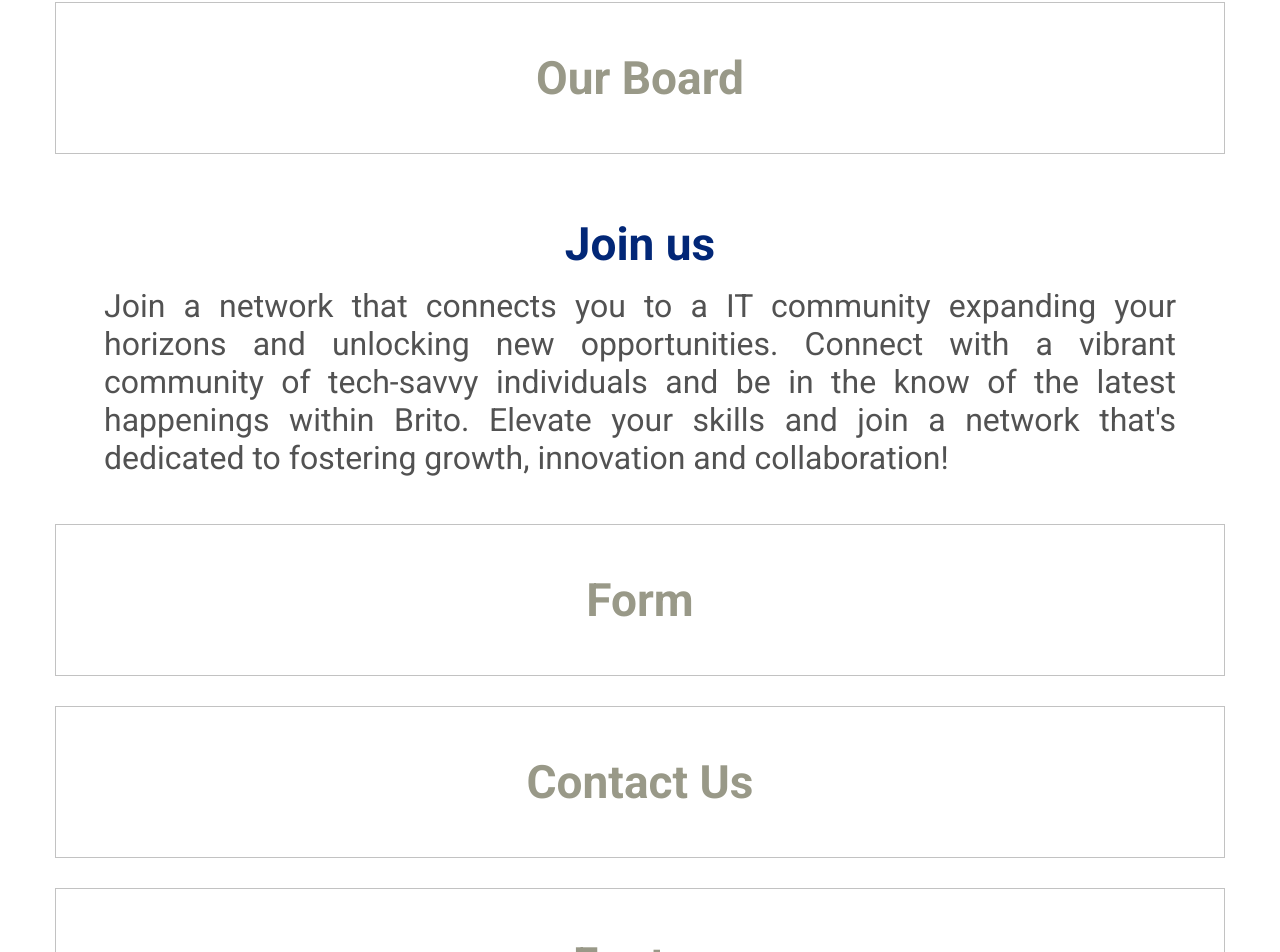
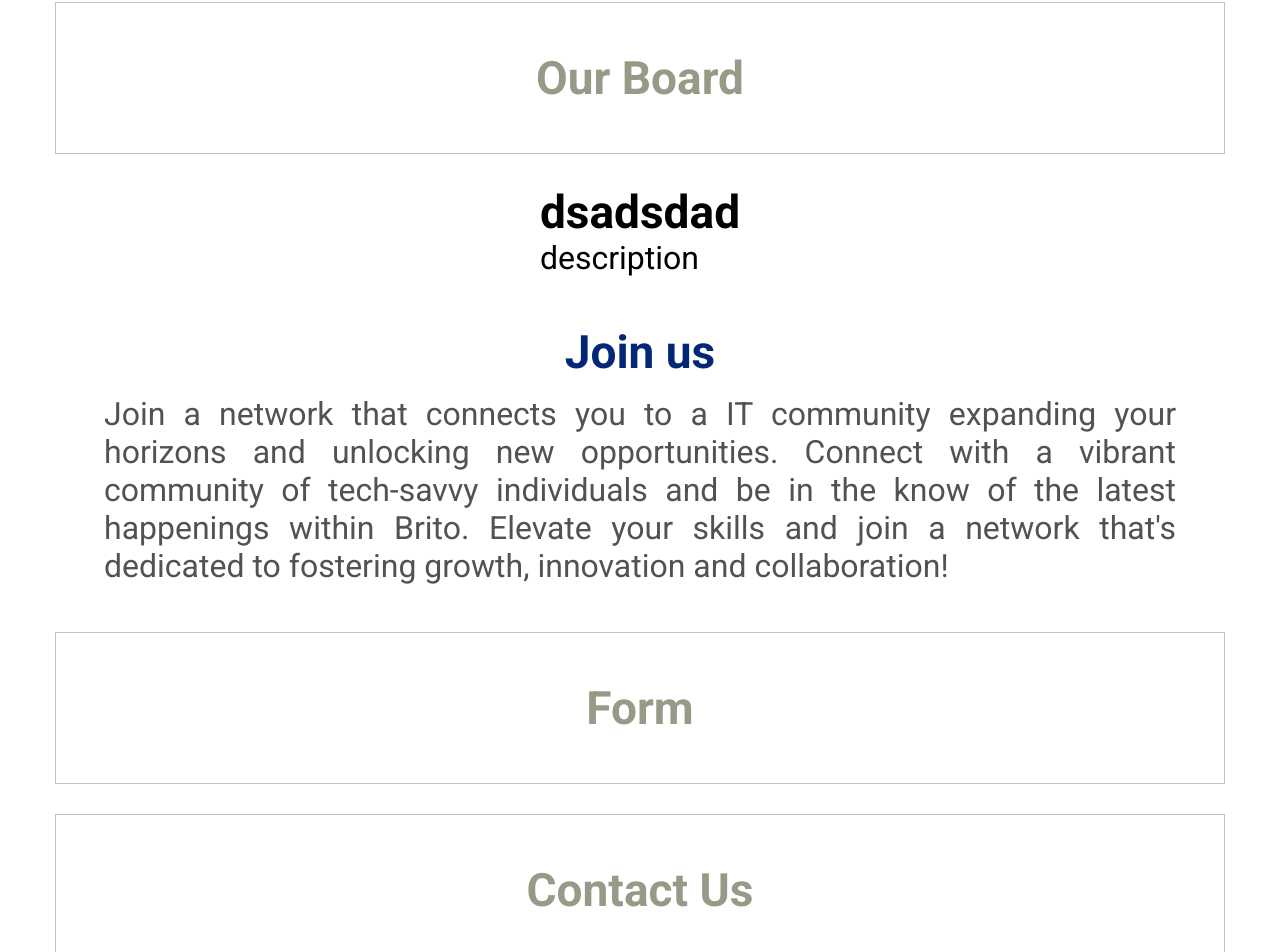
Before and after one commit to brito-ca/brito-website, a Next.js app: page / in a window 1280 px wide. Shown: the part 1011-1963 px from the top of the page. Built offline with nearby package versions, Linux system fonts and the light colour scheme.

Commit message:
i'll be back

```diff
--- a/components/Board/Board.jsx
+++ b/components/Board/Board.jsx
@@ -1,11 +1,14 @@
 import styles from '@/styles/Board.module.css';
 
 const Board = (props) => {
-    const {title} = props;
-    return(
-        <div className={styles.container}>
-            <div className={styles.board_title_container}>
-                <h1 className={styles.board_title_text}>{title}</h1>
+    const { title } = props;
+    return (
+        <div className='flex-row-center'>
+            <div >
+                <h3 >{title}</h3>
+                <div className='body1 b1'>
+                    <p>{'description'}</p>
+                </div>
             </div>
         </div>
     );
--- a/pages/index.jsx
+++ b/pages/index.jsx
@@ -1,6 +1,7 @@
 import Head from 'next/head';
 import { AppLayout, Placeholder } from '@/components';
 import Link from 'next/link';
+import Board from '@/components/Board/Board';
 import Banner from '@/components/Banner/Banner';
 import labels from '@/constants/labels.en';
 
@@ -20,6 +21,7 @@ export default function Home() {
         <Banner title={labels.ourMission.title} description={labels.ourMission.description}/>
         <Banner title={labels.ourVision.title} description={labels.ourVision.description}/>
         <Placeholder title='Our Board' />
+        <Board title='dsadsdad'/>
         <Banner title={labels.joinUs.title} description={labels.joinUs.description}/>
         <Placeholder title='Form' />
         <Placeholder title='Contact Us' />
```
